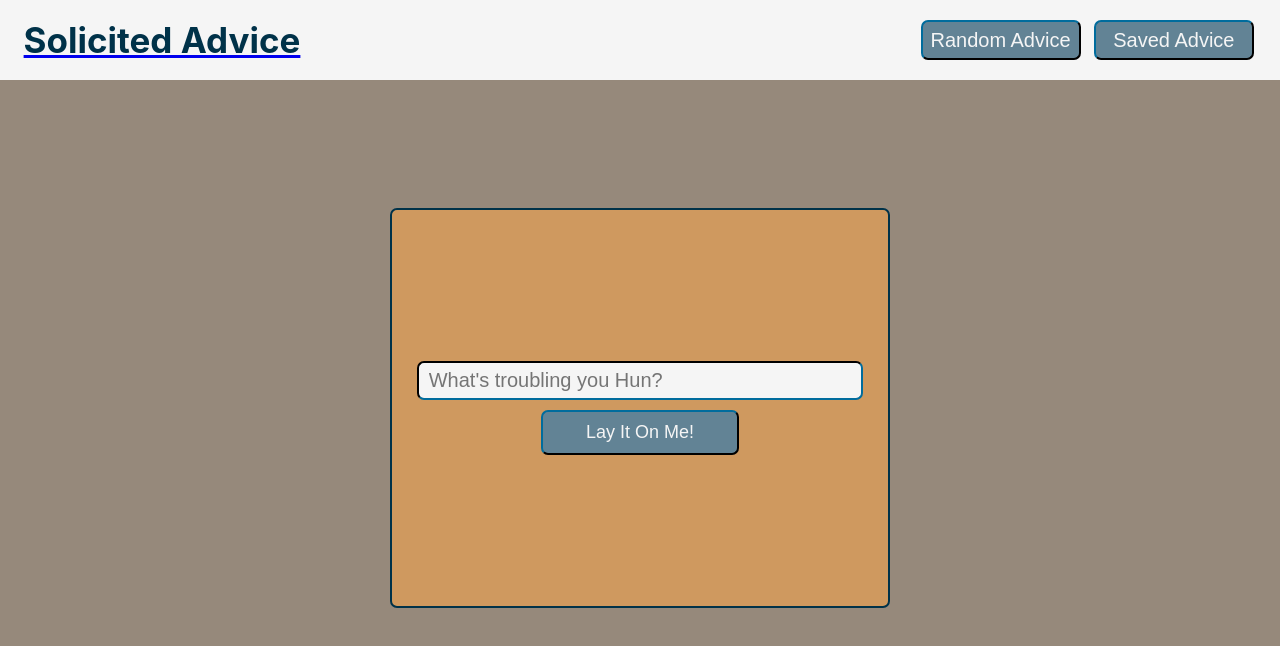
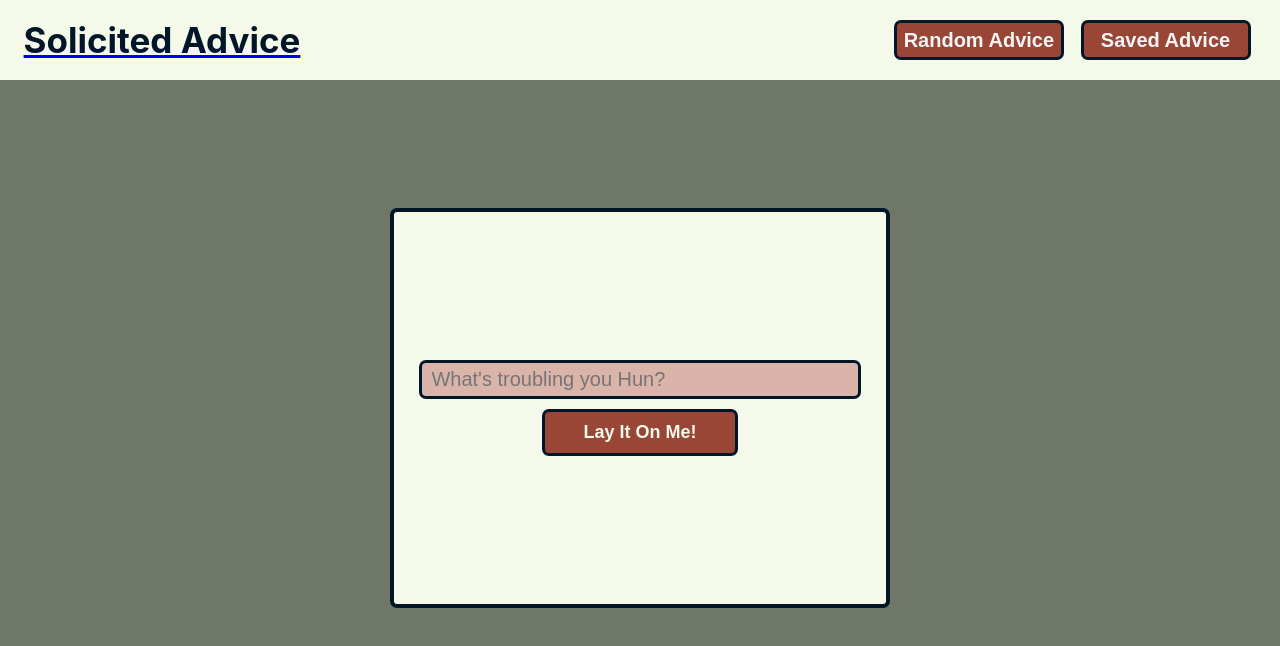
Before and after one commit to LeahWinters/Lay-It-On-Me, a React (Create React App) app: page / in a window 1280 px wide. Shown: the top 646 px of the page. Built offline with nearby package versions, Linux system fonts and the light colour scheme.

Commit message:
Update color theme in whole application

```diff
--- a/src/AdviceCard/AdviceCard.css
+++ b/src/AdviceCard/AdviceCard.css
@@ -1,7 +1,7 @@
 .advice-card {
   align-items: center;
-  background-color: #CF995F;
-  border: solid 2px #003249;
+  background-color: #DBB4A9;
+  border: solid 3px #011627;
   border-radius: 7px;
   display: flex;
   flex-direction: column;
@@ -12,22 +12,22 @@
 }
 
 .advice {
-  color: #003249;
-  font-size: 20px;
+  color: #011627;
+  font-size: 23px;
   width: 400px;
 }
 
 .add-fav-btn {
-  background-color: #628395;
+  background-color: #994636;
   border-radius: 7px;
-  border-color: #003249;
+  border: solid 3px #011627;
   cursor: pointer;
   color: #F5F5F5;
   font-size: 18px;
+  font-weight: bold;
   padding: 1.5%;
 }
 
 .add-fav-btn:hover {
-  background-color: #DFD5A5;
-  color: #003249;
+  background-color: #B55340;
 }
--- a/src/AdviceContainer/AdviceContainer.css
+++ b/src/AdviceContainer/AdviceContainer.css
@@ -1,5 +1,5 @@
 .advice-container {
-  background-color: #96897B;
+  background-color: #6F7868;
   display: flex;
   justify-content: center;
   flex-direction: row;
--- a/src/Header/Header.css
+++ b/src/Header/Header.css
@@ -1,6 +1,6 @@
 .Header {
   align-items: center;
-  background-color: #F5F5F5;
+  background-color: #F5F9E9;
   display: flex;
   flex-direction: row;
   height: 10%;
@@ -10,7 +10,7 @@
 }
 
 .title {
-  color: #003249;
+  color: #011627;
   font-size: 35px;
   margin-left: 4%;
   text-decoration: none;
@@ -22,24 +22,24 @@
   height: 50%;
   justify-content: space-evenly;
   margin-right: 1%;
-  width: 360px;
+  width: 390px;
 }
 
 .random-btn,
 .saved-advice-btn {
-  background-color: #628395;
-  border-color: #003249;
+  background-color: #994636;
+  border: solid 3px #011627;
   border-radius: 7px;
   color: #F5F5F5;
   cursor: pointer;
   font-size: 20px;
+  font-weight: bold;
   height: 100%;
-  width: 160px;
+  width: 170px;
 }
 
 
 .random-btn:hover,
 .saved-advice-btn:hover {
-  background-color: #DFD5A5;
-  color: #003249;
+  background-color: #B55340;
 }
--- a/src/RandomAdvice/RandomAdvice.css
+++ b/src/RandomAdvice/RandomAdvice.css
@@ -1,8 +1,9 @@
 .random {
-  background-color: #96897B;
+  background-color: #6F7868;
   display: flex;
   justify-content: center;
   height: 100vh;
   font-size: 24px;
-  padding-top: 6%;
+  font-weight: bold;
+  padding-top: 10%;
 }
--- a/src/SavedAdviceCard/SavedAdviceCard.css
+++ b/src/SavedAdviceCard/SavedAdviceCard.css
@@ -1,7 +1,7 @@
 .saved-advice-card {
   align-items: center;
-  background-color: #CF995F;
-  border: solid 2px #003249;
+  background-color: #DBB4A9;
+  border: solid 3px #011627;
   border-radius: 7px;
   display: flex;
   flex-direction: column;
@@ -12,22 +12,22 @@
 }
 
 .advice {
-  color: #003249;
+  color: #011627;
   font-size: 23px;
   width: 400px;
 }
 
 .delete-saved-btn {
-  background-color: #628395;
+  background-color: #994636;
   border-radius: 7px;
-  border-color: #003249;
+  border: solid 3px #011627;
   cursor: pointer;
   color: #F5F5F5;
   font-size: 18px;
+  font-weight: bold;
   padding: 1.5%;
 }
 
 .delete-saved-btn:hover {
-  background-color: #DFD5A5;
-  color: #003249;
+  background-color: #B55340;
 }
--- a/src/SavedAdviceContainer/SavedAdviceContainer.css
+++ b/src/SavedAdviceContainer/SavedAdviceContainer.css
@@ -1,5 +1,5 @@
 .saved-advice-container {
-  background-color: #96897B;
+  background-color: #6F7868;
   display: flex;
   justify-content: center;
   flex-direction: row;
@@ -10,5 +10,6 @@
 
 .add-save-message {
   font-size: 27px;
-  margin-top: 26%;
+  font-weight: bold;
+  margin-top: 23%;
 }
--- a/src/SearchForm/SearchForm.css
+++ b/src/SearchForm/SearchForm.css
@@ -1,15 +1,15 @@
 .SearchForm {
-  background-color: #96897B;
+  background-color: #6F7868;
   display: flex;
   justify-content: center;
   height: 100vh;
 }
 
 .search-form {
-  background-color: #CF995F;
+  background-color: #F5F9E9;
+  border: solid 4px #011627;
+  border-radius: 7px;
   display: flex;
-  border: solid 2px #003249;
-  border-radius: 7px;
   flex-direction: column;
   height: 400px;
   justify-content: center;
@@ -19,9 +19,9 @@
 
 .search-input {
   align-self: center;
-  background-color: #F5F5F5;
+  background-color: #DBB4A9;
   border-radius: 7px;
-  border-color: #003249;
+  border: solid 3px #011627;
   font-size: 20px;
   height: 10%;
   padding-left: 2%;
@@ -30,18 +30,18 @@
 
 .submit-search-btn {
   align-self: center;
-  background-color: #628395;
+  background-color: #994636;
   border-radius: 7px;
-  border-color: #003249;
+  border: solid 3px #011627;
   cursor: pointer;
-  color: #F5F5F5;
+  color: #F5F9E9;
   font-size: 18px;
+  font-weight: bold;
   margin-top: 2%;
   padding: 2% 0;
   width: 40%;
 }
 
 .submit-search-btn:hover {
-  background-color: #DFD5A5;
-  color: #003249;
+  background-color: #B55340;
 }
```
